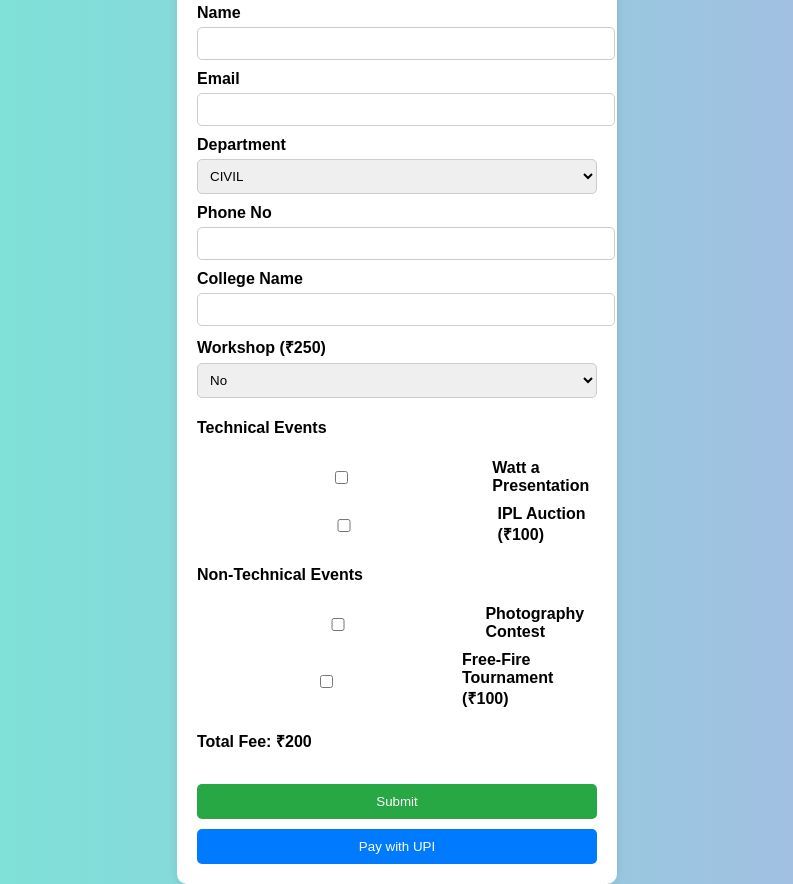
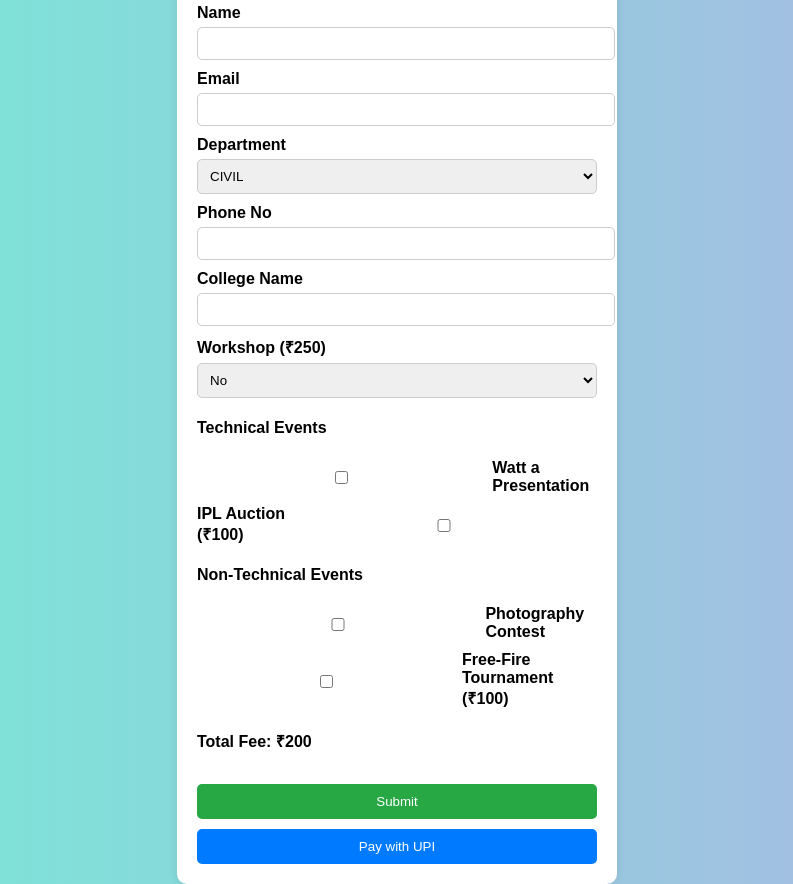
Before and after one commit to Sundarias/registration, a plain HTML site: page index.html in a window 1280 px wide. Shown: the whole page, without its empty margins (243-1036 px from the left). Drawn offline with Linux system fonts and the light colour scheme.

Commit message:
Update index.html

```diff
--- a/index.html
+++ b/index.html
@@ -121,7 +121,7 @@
             <div class="event-group">
                 <h4>Technical Events</h4>
                 <label><input type="checkbox" class="event-checkbox" value="Watt a Presentation" onchange="calculateTotal()"> Watt a Presentation</label>
-                <label><input type="checkbox" class="event-checkbox" value="IPL Auction" onchange="calculateTotal()"> IPL Auction (₹100)</label>
+            <label class="event-checkbox"><span>IPL Auction (₹100)</span><input type="checkbox" value="IPL Auction" onchange="calculateTotal()"></label>
             </div>
             <div class="event-group">
                 <h4>Non-Technical Events</h4>
```
